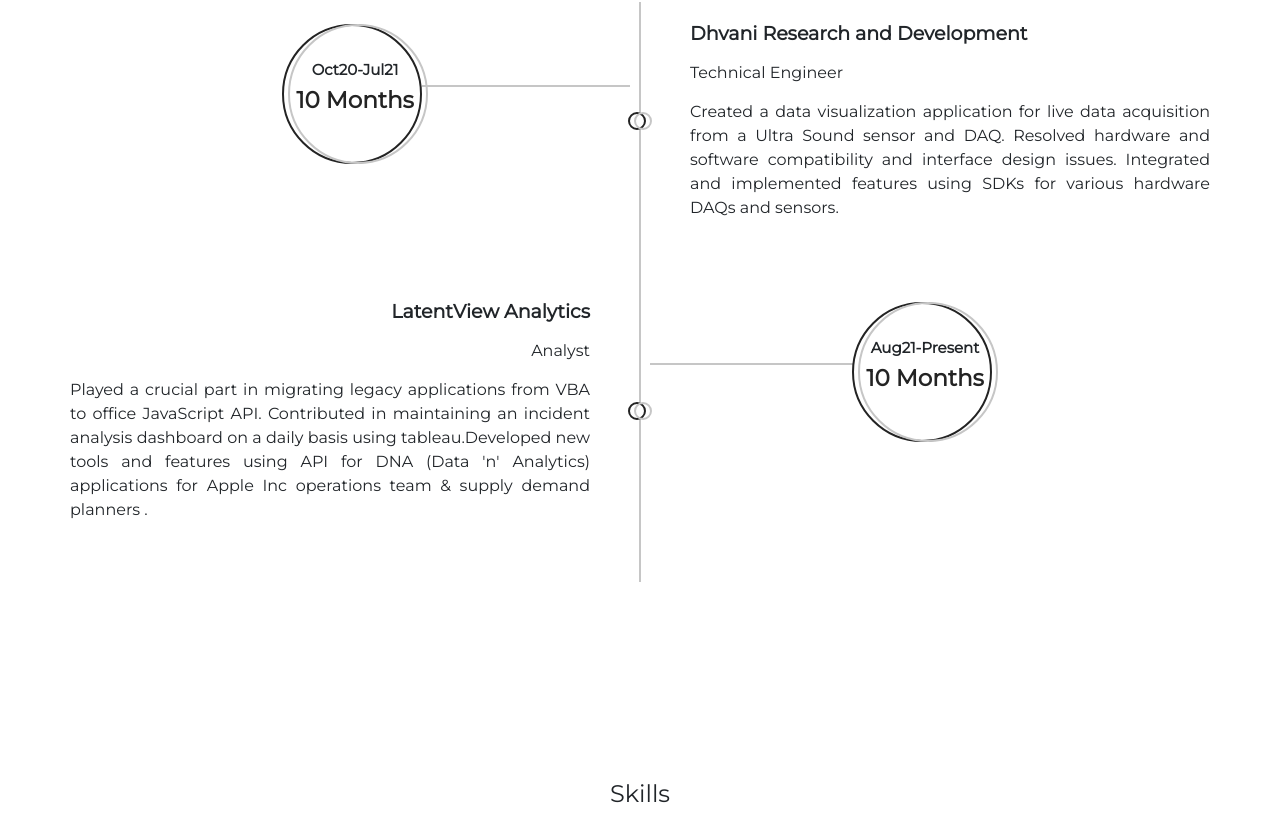
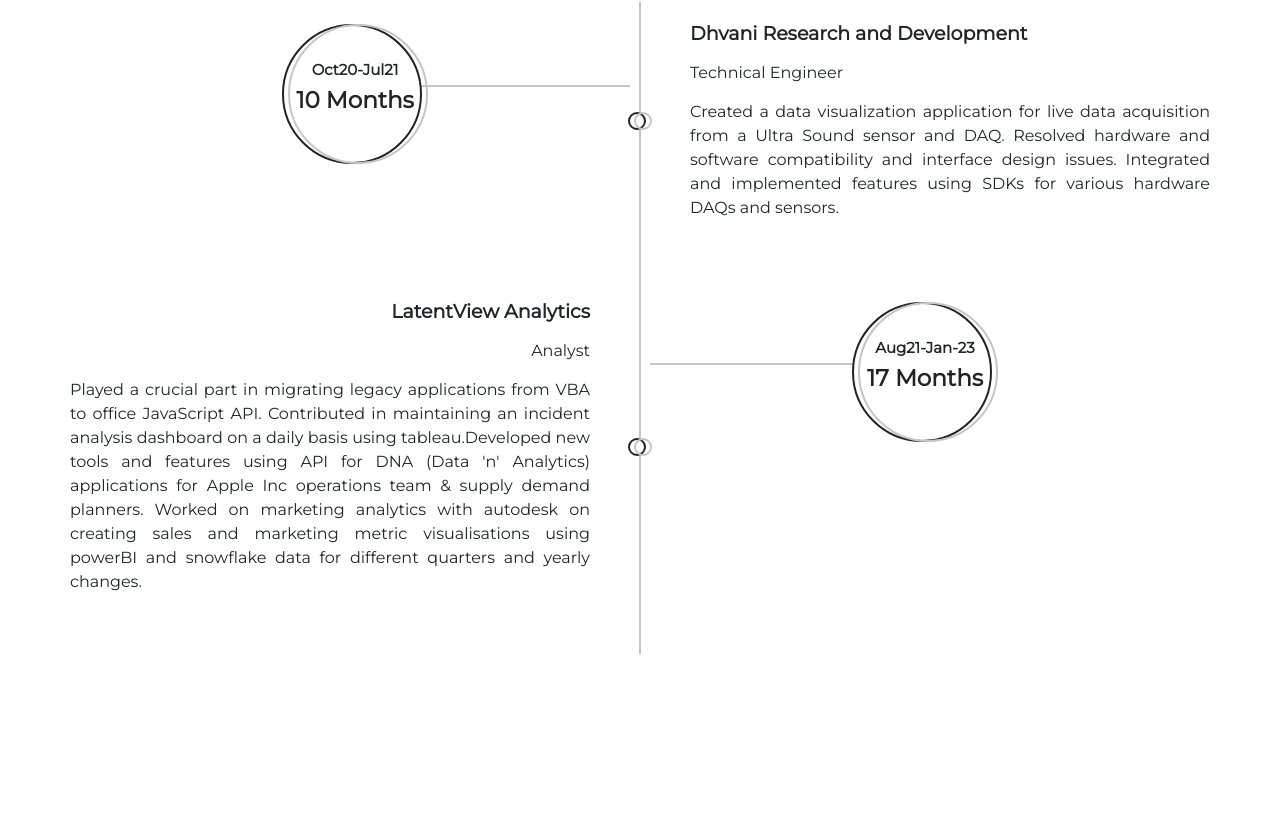
Before and after one commit to sriramvasan/sriramvasan.github.io, an Angular app: page / in a window 1280 px wide. Shown: the part 1332-2164 px from the top of the page. Built offline with nearby package versions, Linux system fonts and the light colour scheme; a web font is replaced by a local one.

Commit message:
Aussie update.

```diff
--- a/src/app/experience/experience.component.html
+++ b/src/app/experience/experience.component.html
@@ -29,8 +29,8 @@
         <div class="date-content">
             <div class="date-outer">
                 <span class="date">
-                        <span class="month">Aug21-Present</span>
-                <span class="year"> {{Date}} </span>
+                        <span class="month">Aug21-Jan-23</span>
+                <span class="year"> 17 Months </span>
                 </span>
             </div>
         </div>
@@ -38,7 +38,8 @@
             <h5 class="title">LatentView Analytics</h5>
             <div class="subtitle">Analyst</div>
             <p class="description" align="justify">
-              Played a crucial part in migrating legacy applications from VBA to office JavaScript API. Contributed in maintaining an incident analysis dashboard on a daily basis using tableau.Developed new tools and features using API for DNA (Data 'n' Analytics) applications for Apple Inc operations team &amp; supply demand planners .
+              Played a crucial part in migrating legacy applications from VBA to office JavaScript API. Contributed in maintaining an incident analysis dashboard on a daily basis using tableau.Developed new tools and features using API for DNA (Data 'n' Analytics) applications for Apple Inc operations team &amp; supply demand planners.
+              Worked on marketing analytics with autodesk on creating sales and marketing metric visualisations using powerBI and snowflake data for different quarters and yearly changes.
             </p>
         </div>
     </div>
```
